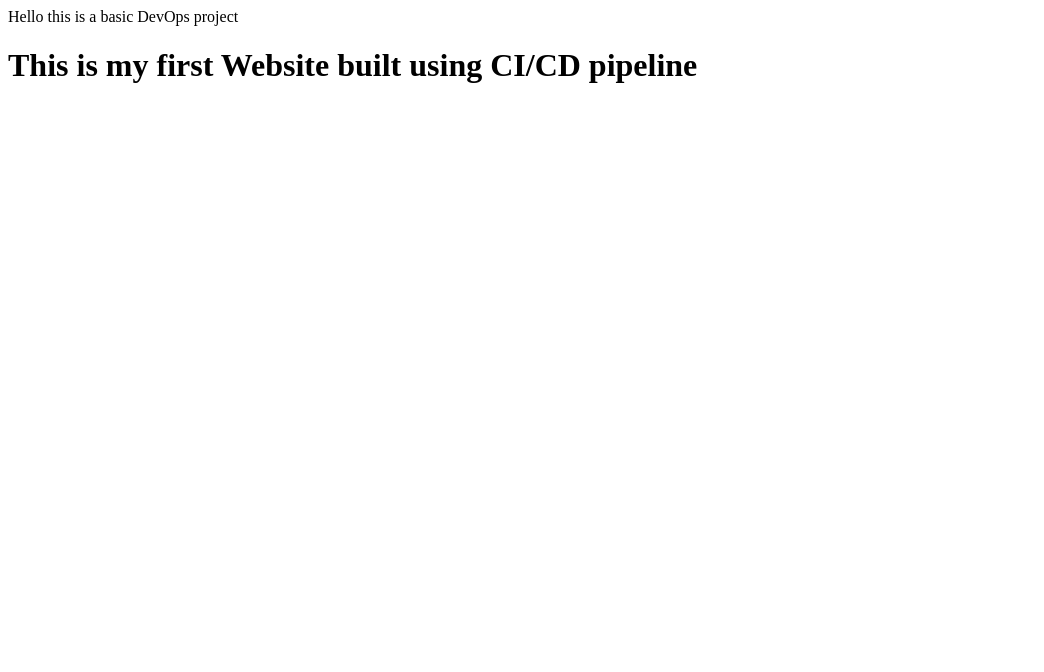
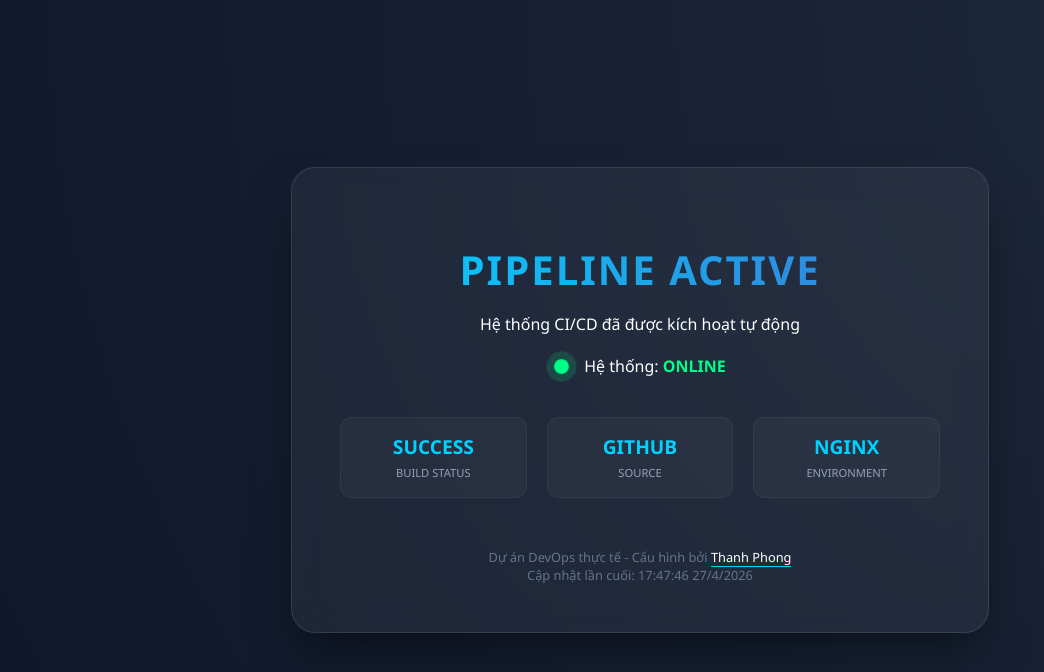
Before and after one commit to SmolFong/Basic_DevOPs, a plain HTML site: page index.html in a window 1280 px wide. Shown: the whole page, without its empty margins (0-1044 px from the left). Drawn offline with Linux system fonts and the light colour scheme.

Commit message:
Have some update for the pipeline

```diff
--- a/index.html
+++ b/index.html
@@ -1,5 +1,147 @@
 <!DOCTYPE html>
-<head>Hello this is a basic DevOps project</head>
+<html lang="vi">
+<head>
+    <meta charset="UTF-8">
+    <meta name="viewport" content="width=device-width, initial-scale=1.0">
+    <title>DevOps Automation Dashboard</title>
+    <style>
+        :root {
+            --primary: #00d2ff;
+            --secondary: #3a7bd5;
+            --success: #00ff88;
+            --bg: #0f172a;
+        }
+
+        body {
+            margin: 0;
+            font-family: 'Segoe UI', Tahoma, Geneva, Verdana, sans-serif;
+            background: radial-gradient(circle at top right, #1e293b, #0f172a);
+            color: white;
+            display: flex;
+            justify-content: center;
+            align-items: center;
+            height: 100vh;
+            overflow: hidden;
+        }
+
+        .container {
+            background: rgba(255, 255, 255, 0.05);
+            backdrop-filter: blur(15px);
+            border: 1px solid rgba(255, 255, 255, 0.1);
+            padding: 3rem;
+            border-radius: 24px;
+            text-align: center;
+            box-shadow: 0 25px 50px -12px rgba(0, 0, 0, 0.5);
+            max-width: 600px;
+            width: 90%;
+        }
+
+        h1 {
+            font-size: 2.5rem;
+            margin-bottom: 0.5rem;
+            background: linear-gradient(to right, var(--primary), var(--secondary));
+            -webkit-background-clip: text;
+            -webkit-text-fill-color: transparent;
+            text-transform: uppercase;
+            letter-spacing: 2px;
+        }
+
+        .status-container {
+            display: flex;
+            justify-content: center;
+            align-items: center;
+            gap: 15px;
+            margin-top: 20px;
+        }
+
+        .status-dot {
+            height: 15px;
+            width: 15px;
+            background-color: var(--success);
+            border-radius: 50%;
+            box-shadow: 0 0 20px var(--success);
+            animation: pulse 1.5s infinite;
+        }
+
+        @keyframes pulse {
+            0% { transform: scale(0.95); box-shadow: 0 0 0 0 rgba(0, 255, 136, 0.7); }
+            70% { transform: scale(1); box-shadow: 0 0 0 10px rgba(0, 255, 136, 0); }
+            100% { transform: scale(0.95); box-shadow: 0 0 0 0 rgba(0, 255, 136, 0); }
+        }
+
+        .stats {
+            display: grid;
+            grid-template-columns: 1fr 1fr 1fr;
+            gap: 20px;
+            margin-top: 40px;
+        }
+
+        .stat-card {
+            background: rgba(255, 255, 255, 0.03);
+            padding: 15px;
+            border-radius: 12px;
+            border: 1px solid rgba(255, 255, 255, 0.05);
+        }
+
+        .stat-value {
+            font-size: 1.2rem;
+            font-weight: bold;
+            display: block;
+            color: var(--primary);
+        }
+
+        .stat-label {
+            font-size: 0.7rem;
+            color: #94a3b8;
+            text-transform: uppercase;
+        }
+
+        footer {
+            margin-top: 50px;
+            font-size: 0.8rem;
+            color: #64748b;
+        }
+
+        .highlight {
+            color: white;
+            border-bottom: 1px solid var(--primary);
+        }
+    </style>
+</head>
 <body>
-<h1>This is my first Website built using CI/CD pipeline</h1>
+
+    <div class="container">
+        <h1>Pipeline Active</h1>
+        <p>Hệ thống CI/CD đã được kích hoạt tự động</p>
+
+        <div class="status-container">
+            <div class="status-dot"></div>
+            <span>Hệ thống: <strong style="color: var(--success);">ONLINE</strong></span>
+        </div>
+
+        <div class="stats">
+            <div class="stat-card">
+                <span class="stat-value">SUCCESS</span>
+                <span class="stat-label">Build Status</span>
+            </div>
+            <div class="stat-card">
+                <span class="stat-value">GITHUB</span>
+                <span class="stat-label">Source</span>
+            </div>
+            <div class="stat-card">
+                <span class="stat-value">NGINX</span>
+                <span class="stat-label">Environment</span>
+            </div>
+        </div>
+
+        <footer>
+            Dự án DevOps thực tế - Cấu hình bởi <span class="highlight">Thanh Phong</span><br>
+            Cập nhật lần cuối: <span id="current-time"></span>
+        </footer>
+    </div>
+
+    <script>
+        document.getElementById('current-time').innerText = new Date().toLocaleString('vi-VN');
+    </script>
 </body>
+</html>
```
Also changed, not shown: 2 other files.
